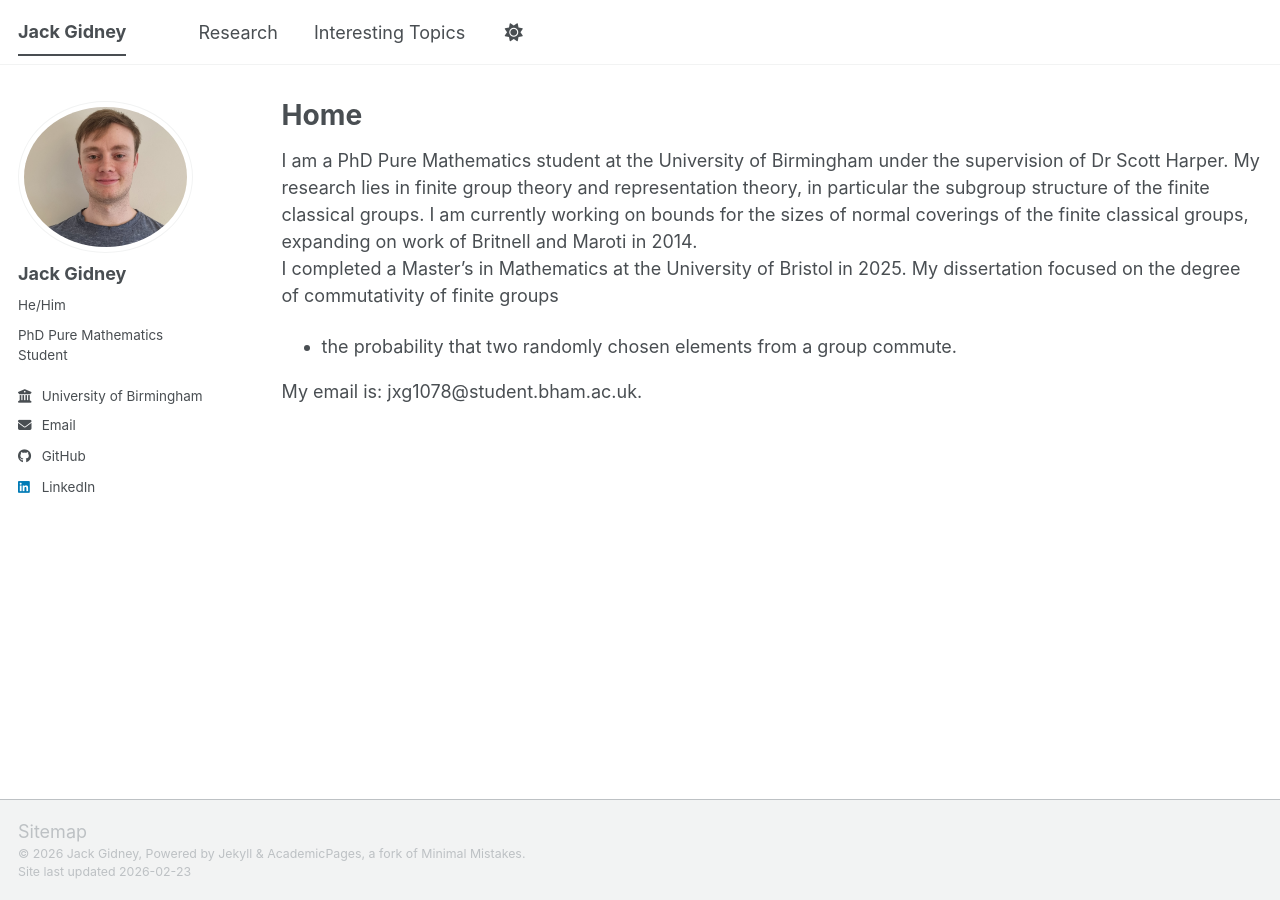
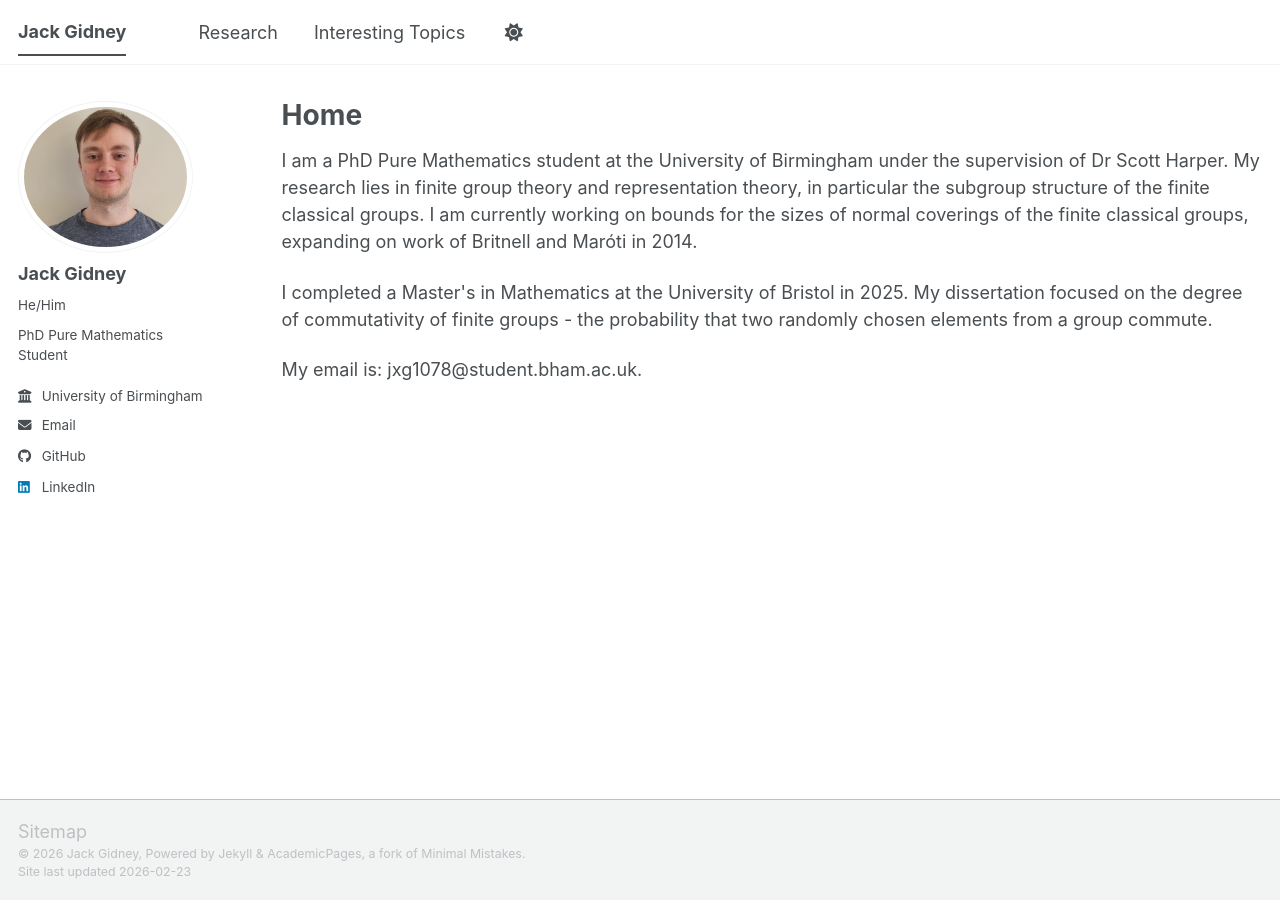
Before and after one commit to jgidney44/jgidney44.github.io, a Jekyll site: the page built from _pages/about.md, in a window 1280 px wide. Built offline with Jekyll 4.4.1, drawn with Linux system fonts in a browser that asks for light colours; a script bundle is joined from its source files by our own code; library files that are not in the unit come from our copies.

Commit message:
Update about.md

```diff
--- a/_pages/about.md
+++ b/_pages/about.md
@@ -8,11 +8,11 @@ redirect_from:
   - /about.html
 ---
 
-I am a PhD Pure Mathematics student at the University of Birmingham under the supervision of Dr Scott Harper. My research lies in finite group theory and representation theory,
+<p>I am a PhD Pure Mathematics student at the University of Birmingham under the supervision of Dr Scott Harper. My research lies in finite group theory and representation theory,
 in particular the subgroup structure of the finite classical groups. I am currently working on bounds for the sizes of normal coverings of the finite classical groups,
-expanding on work of Britnell and Maroti in 2014.
-<br>
-I completed a Master's in Mathematics at the University of Bristol in 2025. My dissertation focused on the degree of commutativity of finite groups
-- the probability that two randomly chosen elements from a group commute.
+expanding on work of Britnell and Mar&oacute;ti in 2014.</p>
 
-My email is: jxg1078@student.bham.ac.uk.
+<p>I completed a Master's in Mathematics at the University of Bristol in 2025. My dissertation focused on the degree of commutativity of finite groups - the probability that two
+randomly chosen elements from a group commute.</p>
+
+<p>My email is: jxg1078@student.bham.ac.uk.</p>
```
